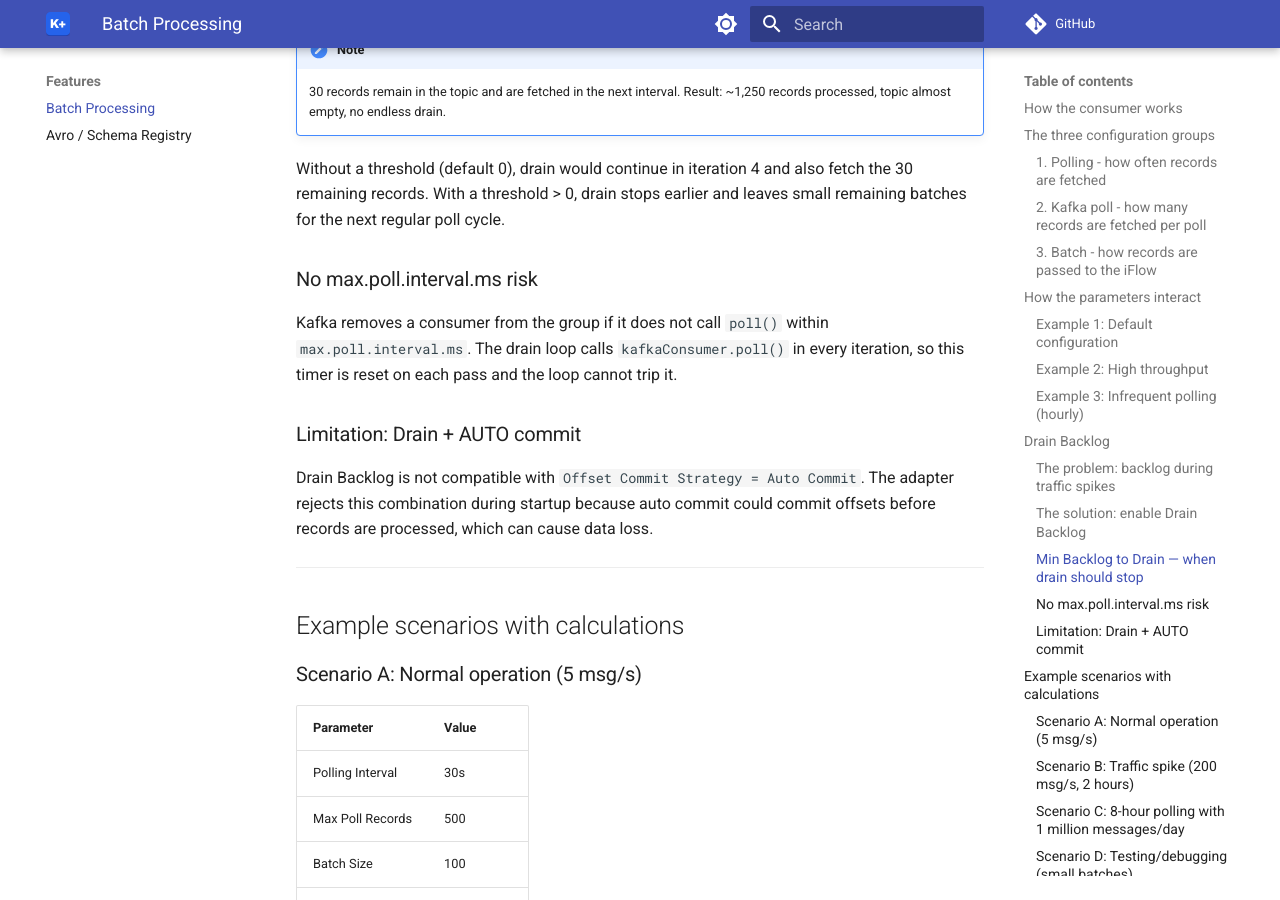
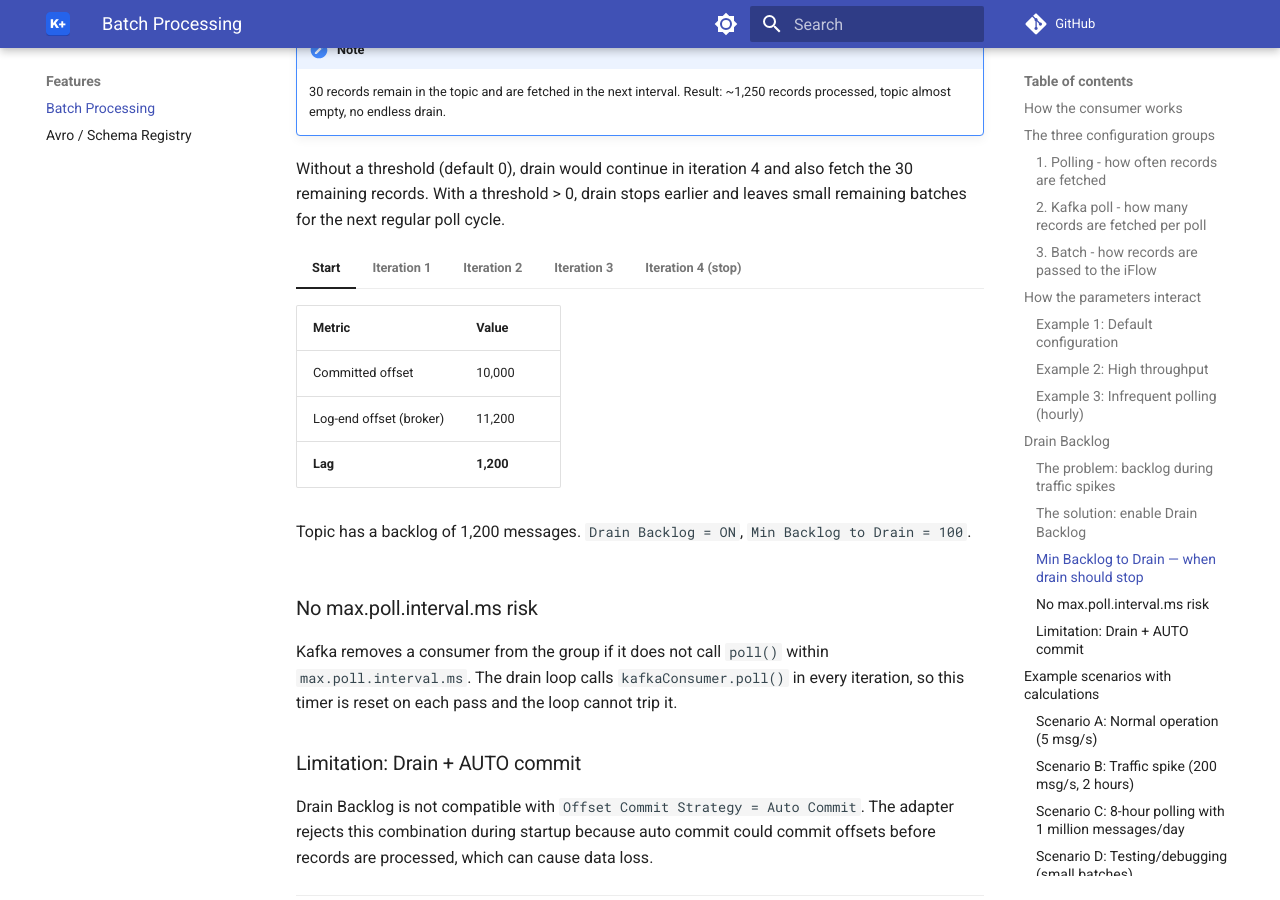
Before and after one commit to FinkeFlo/cpi-kafka-adapter-plus, an MkDocs documentation site: the page built from docs/features/batch-processing.md, in a window 1280 px wide and 900 px high, scrolled down 5572 px. Built offline with MkDocs 1.6.1 and Material for MkDocs 9.7.7, drawn with Linux system fonts in a browser that asks for light colours; comment, search, counter and statistics services are not loaded.

Commit message:
docs: add offset/lag flipbook for drain backlog example
Mermaid cannot animate diagrams, so this adds a click-through 'flipbook'
using MkDocs Material tabs (pymdownx.tabbed) to approximate an animation:
each tab is a frame showing the committed offset catching up to the
broker's log-end offset and the lag shrinking, across the same drain
iterations already shown in the Min Backlog to Drain table.

Numbers are internally consistent: offset ranges match the record counts
per iteration, lag = log-end offset - committed offset in every frame,
and the lag of 30 after iteration 3 is exactly why poll() returns 30
records in iteration 4 (only 30 were available).

```diff
--- a/docs/features/batch-processing.md
+++ b/docs/features/batch-processing.md
@@ -143,6 +143,58 @@
     Result: ~1,250 records processed, topic almost empty, no endless drain.
 
 Without a threshold (default 0), drain would continue in iteration 4 and also fetch the 30 remaining records. With a threshold > 0, drain stops earlier and leaves small remaining batches for the next regular poll cycle.
+
+=== "Start"
+
+    | Metric | Value |
+    |---|---|
+    | Committed offset | 10,000 |
+    | Log-end offset (broker) | 11,200 |
+    | **Lag** | **1,200** |
+
+    Topic has a backlog of 1,200 messages. `Drain Backlog = ON`, `Min Backlog to Drain = 100`.
+
+=== "Iteration 1"
+
+    | Metric | Value |
+    |---|---|
+    | `poll()` returns | 500 records (offsets 10,000–10,499) |
+    | Committed offset (after) | 10,500 |
+    | Log-end offset (broker) | 11,215 *(+15 new arrivals)* |
+    | **Lag** | **715** |
+    | Check | 500 ≥ 100 → continue |
+
+=== "Iteration 2"
+
+    | Metric | Value |
+    |---|---|
+    | `poll()` returns | 500 records (offsets 10,500–10,999) |
+    | Committed offset (after) | 11,000 |
+    | Log-end offset (broker) | 11,230 *(+15 new arrivals)* |
+    | **Lag** | **230** |
+    | Check | 500 ≥ 100 → continue |
+
+=== "Iteration 3"
+
+    | Metric | Value |
+    |---|---|
+    | `poll()` returns | 220 records (offsets 11,000–11,219) |
+    | Committed offset (after) | 11,220 |
+    | Log-end offset (broker) | 11,250 *(+20 new arrivals)* |
+    | **Lag** | **30** |
+    | Check | 220 ≥ 100 → continue |
+
+=== "Iteration 4 (stop)"
+
+    | Metric | Value |
+    |---|---|
+    | `poll()` returns | 30 records (offsets 11,220–11,249) |
+    | Committed offset (after) | 11,250 |
+    | Log-end offset (broker) | ~11,250 |
+    | **Lag** | **~0** |
+    | Check | 30 < 100 → **STOP** |
+
+    Drain stops. The topic is almost empty; any further trickle of new messages is picked up on the next regular poll cycle (`pollingIntervalSeconds` later).
 
 ### No max.poll.interval.ms risk
 
--- a/mkdocs.yml
+++ b/mkdocs.yml
@@ -43,6 +43,8 @@
   - toc:
       permalink: true
   - pymdownx.details
+  - pymdownx.tabbed:
+      alternate_style: true
 
 nav:
   - Home: index.md
```
